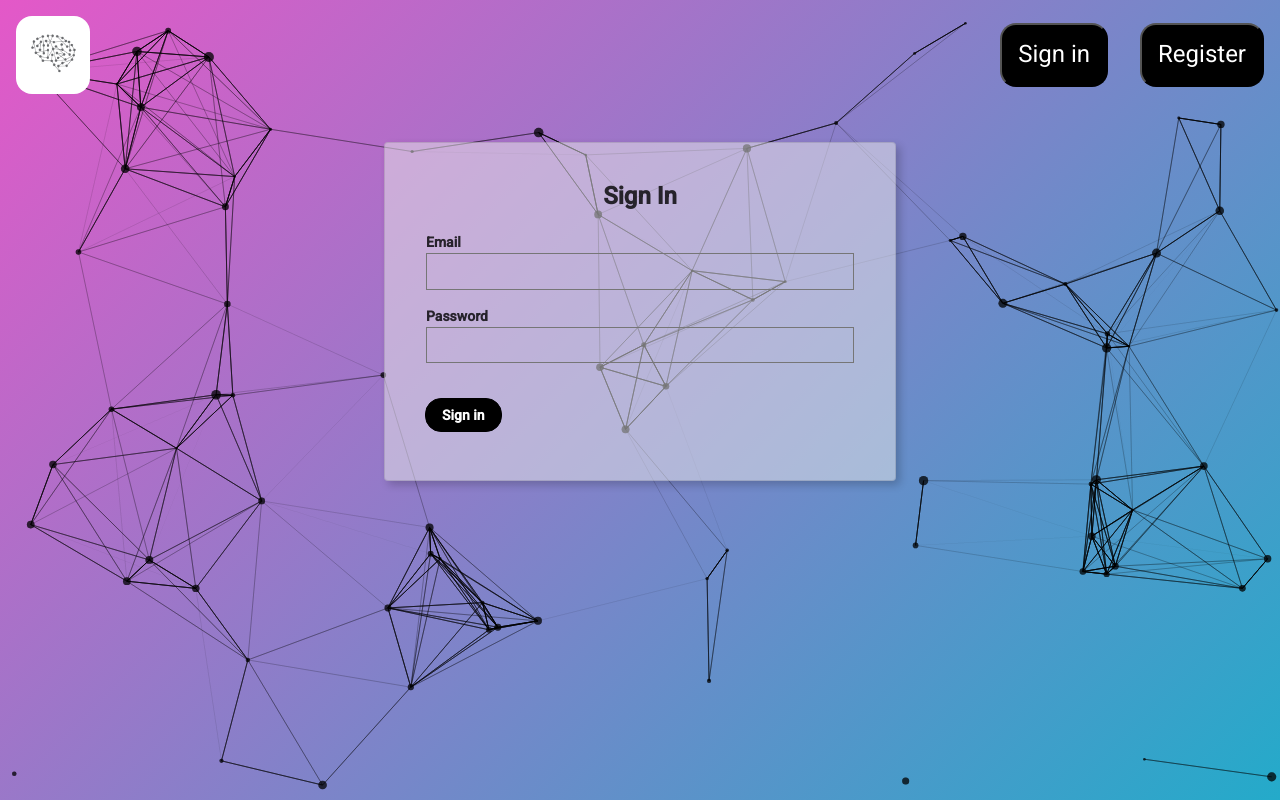
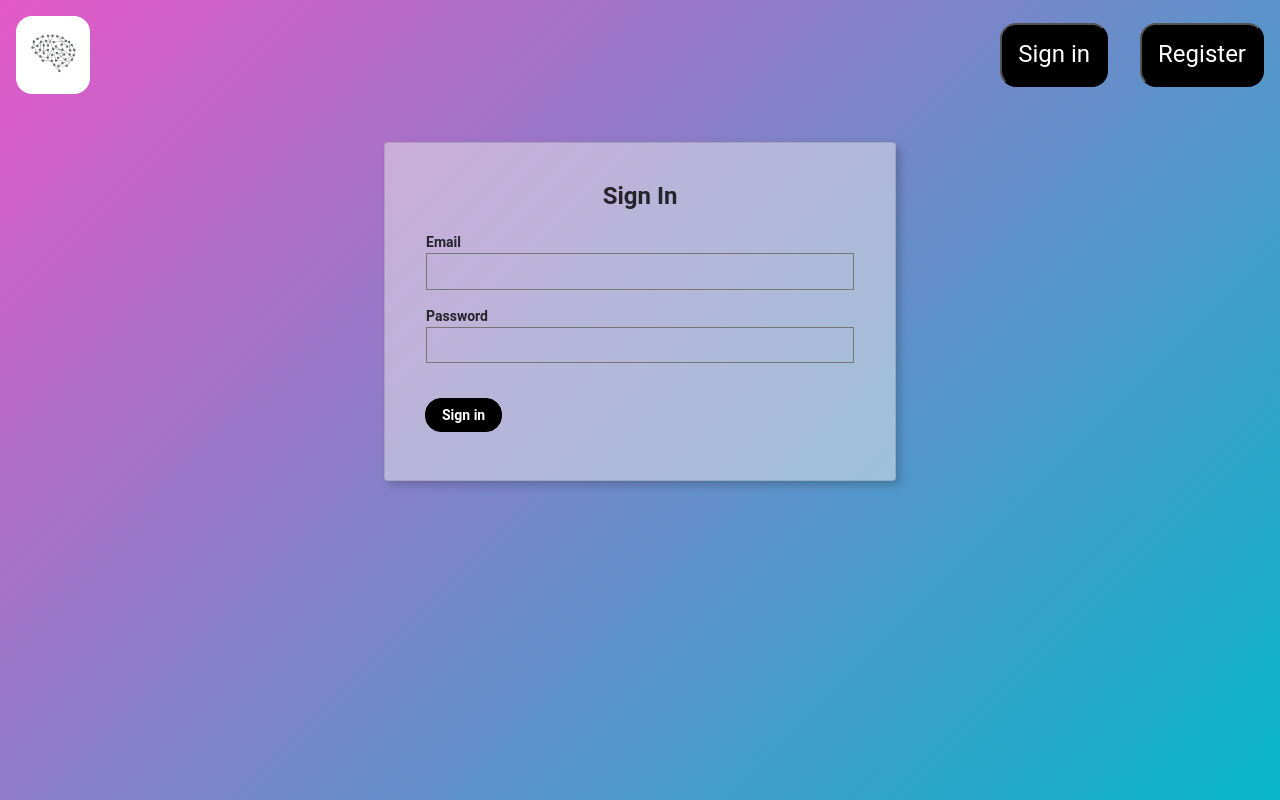
Before and after one commit to Metwesh/face-recognition, a React (Create React App) app: page / in a window 1280 px wide. Shown: the top 800 px of the page. Built offline with nearby package versions, Linux system fonts and the light colour scheme.

Commit message:
Added multi face detection with Clarifai

```diff
--- a/package.json
+++ b/package.json
@@ -9,14 +9,13 @@
     "chokidar": "^3.5.2",
     "react": "^17.0.2",
     "react-dom": "^17.0.2",
-    "react-parallax-tilt": "^1.5.85",
-    "react-scripts": "^3.0.1",
-    "react-tsparticles": "^1.39.0",
+    "react-scripts": "^5.0.1",
     "serve": "^13.0.2",
     "tachyons": "^4.12.0",
     "web-vitals": "^2.1.3"
   },
   "scripts": {
+    "devStart": "react-scripts start",
     "start": "serve -s build",
     "build": "react-scripts build",
     "test": "react-scripts test",
--- a/src/App.css
+++ /dev/null
@@ -1,41 +0,0 @@
-.App {
-  text-align: center;
-}
-
-.App-logo {
-  height: 40vmin;
-  pointer-events: none;
-}
-
-.App-header {
-  background-color: #282c34;
-  min-height: 100vh;
-  display: flex;
-  flex-direction: column;
-  align-items: center;
-  justify-content: center;
-  font-size: calc(10px + 2vmin);
-  color: white;
-}
-
-.App-link {
-  color: #61dafb;
-}
-
-@keyframes App-logo-spin {
-  from {
-    transform: rotate(0deg);
-  }
-  to {
-    transform: rotate(360deg);
-  }
-}
-
-.particles {
-  position: fixed;
-  top: 0;
-  right: 0;
-  bottom: 0;
-  left: 0;
-  z-index: -1;
-}
--- a/src/App.js
+++ b/src/App.js
@@ -1,81 +1,10 @@
 import React, { Component } from "react";
-import "./App.css";
 import Navigation from "./components/Navigation";
 import ImageLinkForm from "./components/ImageLinkForm";
 import FaceRecognition from "./components/FaceRecognition";
 import Rank from "./components/Rank";
-import Particles from "react-tsparticles";
 import SignIn from "./components/SignIn";
 import Register from "./components/Register";
-
-const particlesOptions = {
-  fpsLimit: 60,
-  interactivity: {
-    events: {
-      onClick: {
-        enable: true,
-        mode: "push",
-      },
-      resize: true,
-    },
-    modes: {
-      bubble: {
-        distance: 100,
-        duration: 1,
-        opacity: 0.8,
-        size: 40,
-      },
-      push: {
-        quantity: 2,
-      },
-      repulse: {
-        distance: 100,
-        duration: 0.4,
-      },
-    },
-  },
-  particles: {
-    color: {
-      value: "#000",
-    },
-    links: {
-      color: "#000",
-      distance: 180,
-      enable: true,
-      opacity: 0.7,
-      width: 1,
-    },
-    collisions: {
-      enable: true,
-    },
-    move: {
-      direction: "none",
-      enable: true,
-      outMode: "bounce",
-      random: false,
-      speed: 1,
-      straight: false,
-    },
-    number: {
-      density: {
-        enable: true,
-        area: 1000,
-      },
-      value: 80,
-    },
-    opacity: {
-      value: 0.5,
-    },
-    shape: {
-      type: "circle",
-    },
-    size: {
-      random: true,
-      value: 5,
-    },
-  },
-  detectRetina: true,
-};
 
 class App extends Component {
   constructor() {
@@ -83,7 +12,7 @@ class App extends Component {
     this.state = {
       input: "",
       imageURL: "",
-      box: {},
+      boxes: [],
       route: "signIn",
       isSignedIn: false,
       user: {
@@ -108,9 +37,9 @@ class App extends Component {
     });
   };
 
-  calculateFaceLocation = (data) => {
-    const clarifaiFace =
-      data.outputs[0].data.regions[0].region_info.bounding_box;
+  calculateFaceLocations = (data) => {
+    return data.outputs[0].data.regions.map((face) => {
+      const clarifaiFace = face.region_info.bounding_box;
       const image = document.getElementById("inputimage");
       const width = Number(image.width);
       const height = Number(image.height);
@@ -120,10 +49,11 @@ class App extends Component {
         bottomRow: height - clarifaiFace.bottom_row * height,
         leftCol: clarifaiFace.left_col * width,
       };
+    });
   };
 
-  displayFaceBox = (box) => {
-    this.setState({ box: box });
+  displayFaceBoxes = (boxes) => {
+    this.setState({ boxes: boxes });
   };
 
   onInputChange = (event) => {
@@ -135,7 +65,7 @@ class App extends Component {
       imageURL: this.state.input,
       entries: this.state.user.entries,
     });
-    fetch("https://safe-hollows-95641.herokuapp.com/imageurl", {
+    fetch(process.env.REACT_APP_IMAGE_URL, {
       method: "post",
       headers: { "Content-type": "application/json" },
       body: JSON.stringify({
@@ -145,7 +75,7 @@ class App extends Component {
       .then((response) => response.json())
       .then((response) => {
         if (response) {
-          fetch("https://safe-hollows-95641.herokuapp.com/image", {
+          fetch(process.env.REACT_APP_IMAGE, {
             method: "put",
             headers: { "Content-Type": "application/json" },
             body: JSON.stringify({
@@ -160,7 +90,7 @@ class App extends Component {
             })
             .catch(console.log);
         }
-        this.displayFaceBox(this.calculateFaceLocation(response));
+        this.displayFaceBoxes(this.calculateFaceLocations(response));
       })
       .catch(console.log);
   };
@@ -174,14 +104,9 @@ class App extends Component {
   };
 
   render() {
-    const { isSignedIn, imageURL, route, box } = this.state;
+    const { isSignedIn, imageURL, route, boxes } = this.state;
     return (
       <div className="App">
-        <Particles
-          className="particles"
-          id="tsparticles"
-          options={particlesOptions}
-        />
         <Navigation
           isSignedIn={isSignedIn}
           onRouteChange={this.onRouteChange}
@@ -197,7 +122,7 @@ class App extends Component {
               onInputChange={this.onInputChange}
               onButtonSubmit={this.onButtonSubmit}
             />
-            <FaceRecognition box={box} imageURL={imageURL} />
+            <FaceRecognition boxes={boxes} imageURL={imageURL} />
           </>
         ) : route === "signIn" ? (
           <SignIn loadUser={this.loadUser} onRouteChange={this.onRouteChange} />
--- a/src/components/FaceRecognition.jsx
+++ b/src/components/FaceRecognition.jsx
@@ -1,7 +1,7 @@
 import React from "react";
 import "./FaceRecognition.css";
 
-const FaceRecognition = ({ imageURL, box }) => {
+const FaceRecognition = ({ imageURL, boxes }) => {
   return (
     <div className="center ma extended">
       <div className="absolute mt2 div-center">
@@ -12,7 +12,10 @@ const FaceRecognition = ({ imageURL, box }) => {
           width="500px"
           height="auto"
         />
+        {boxes.map((box, i) => {
+          return (
             <div
+              key={i}
               className="bounding-box"
               style={{
                 top: box.topRow,
@@ -20,7 +23,9 @@ const FaceRecognition = ({ imageURL, box }) => {
                 bottom: box.bottomRow,
                 left: box.leftCol,
               }}
-        ></div>
+            />
+          );
+        })}
       </div>
     </div>
   );
--- a/src/components/Navigation.jsx
+++ b/src/components/Navigation.jsx
@@ -1,12 +1,10 @@
 import React from "react";
-import Tilt from "react-parallax-tilt";
 import brain from "./Brain.png";
 
 const Navigation = ({ onRouteChange, isSignedIn }) => {
   if (isSignedIn) {
     return (
       <nav className="flex justify-between items-center">
-        <Tilt>
         <div className="ma3 br4" style={{ backgroundColor: "white" }}>
           <img
             style={{ width: "auto", height: "4.6rem" }}
@@ -15,11 +13,9 @@ const Navigation = ({ onRouteChange, isSignedIn }) => {
             alt="Logo"
           />
         </div>
-        </Tilt>
         <button
           onClick={() => onRouteChange("signIn")}
-          className="f3 link dim dib white bg-black pointer br4 pa3 mh3"
-        >
+          className="f3 link dim dib white bg-black pointer br4 pa3 mh3">
           Sign Out
         </button>
       </nav>
@@ -27,7 +23,6 @@ const Navigation = ({ onRouteChange, isSignedIn }) => {
   } else {
     return (
       <nav className="flex justify-between items-center">
-        <Tilt>
         <div className="ma3 br4" style={{ backgroundColor: "white" }}>
           <img
             style={{ width: "auto", height: "4.6rem" }}
@@ -36,18 +31,15 @@ const Navigation = ({ onRouteChange, isSignedIn }) => {
             alt="Logo"
           />
         </div>
-        </Tilt>
         <div className="flex justify-end">
           <button
             onClick={() => onRouteChange("signIn")}
-            className="f3 link dim dib white bg-black pointer br4 pa3 mh3"
-          >
+            className="f3 link dim dib white bg-black pointer br4 pa3 mh3">
             Sign in
           </button>
           <button
             onClick={() => onRouteChange("Register")}
-            className="f3 link dim dib white bg-black pointer br4 pa3 mh3"
-          >
+            className="f3 link dim dib white bg-black pointer br4 pa3 mh3">
             Register
           </button>
         </div>
--- a/src/components/Register.jsx
+++ b/src/components/Register.jsx
@@ -21,7 +21,7 @@ class Register extends React.Component {
   };
 
   onSubmitSignUp = () => {
-    fetch("https://safe-hollows-95641.herokuapp.com/register", {
+    fetch(process.env.REACT_APP_REGISTER, {
       method: "post",
       headers: { "Content-Type": "application/json" },
       body: JSON.stringify({
@@ -57,8 +57,7 @@ class Register extends React.Component {
     return (
       <div
         className="br2 ba dark-gray b--black-10 w-100 w-50-m w-60-1 mw6 center mv4 pa2 shadow-5"
-        style={{ backgroundColor: "rgba(234, 234, 234, 0.5)" }}
-      >
+        style={{ backgroundColor: "rgba(234, 234, 234, 0.5)" }}>
         <main className="pa4 black-80">
           <div className="measure center">
             <fieldset id="sign_up" className="ba b--transparent ph0 mh0">
@@ -72,6 +71,7 @@ class Register extends React.Component {
                   type="text"
                   name="name"
                   id="name"
+                  autoComplete="off"
                   required
                   onChange={this.onNameChange}
                 />
@@ -85,6 +85,7 @@ class Register extends React.Component {
                   type="email"
                   name="email-address"
                   id="email-address"
+                  autoComplete="off"
                   required
                   onChange={this.onEmailChange}
                 />
--- a/src/components/SignIn.jsx
+++ b/src/components/SignIn.jsx
@@ -17,7 +17,7 @@ class SignIn extends React.Component {
   };
 
   onSubmitSignIn = () => {
-    fetch("https://safe-hollows-95641.herokuapp.com/signin", {
+    fetch(process.env.REACT_APP_SIGNIN, {
       method: "post",
       headers: { "Content-Type": "application/json" },
       body: JSON.stringify({
@@ -69,6 +69,7 @@ class SignIn extends React.Component {
                   type="email"
                   name="email-address"
                   id="email-address"
+                  autoComplete="off"
                   required
                   onChange={this.onEmailChange}
                 />
--- a/src/index.css
+++ b/src/index.css
@@ -1,19 +1,24 @@
-@import url('https://fonts.googleapis.com/css2?family=Roboto:ital,wght@0,400;0,500;1,700&display=swap');
+html {
+  background-image: linear-gradient(135deg, #e458c8 0%, #06b7ca 100%);
+  min-height: 100vh;
+}
 
 body {
   margin: 0;
-  font-family: -apple-system, BlinkMacSystemFont, 'Segoe UI', 'Roboto', 'Oxygen',
-    'Ubuntu', 'Cantarell', 'Fira Sans', 'Droid Sans', 'Helvetica Neue',
+  font-family: -apple-system, BlinkMacSystemFont, "Segoe UI", "Roboto", "Oxygen",
+    "Ubuntu", "Cantarell", "Fira Sans", "Droid Sans", "Helvetica Neue",
     sans-serif;
   -webkit-font-smoothing: antialiased;
   -moz-osx-font-smoothing: grayscale;
-  background-image: linear-gradient(135deg, #e458c8 0%, #06b7ca 100%);
-  font-family: 'Roboto', sans-serif;
+  font-family: "Roboto", sans-serif;
   font-weight: 400;
-  min-height: 140vh;
 }
 
-button{
-  font-family: 'Roboto', sans-serif;
+button {
+  font-family: "Roboto", sans-serif;
   font-weight: 400;
 }
+
+.App {
+  text-align: center;
+}
```
Also changed, not shown: 2 other files (tests, documents, lock files or other folders). Lines whose indentation alone changed are shown as unchanged.
